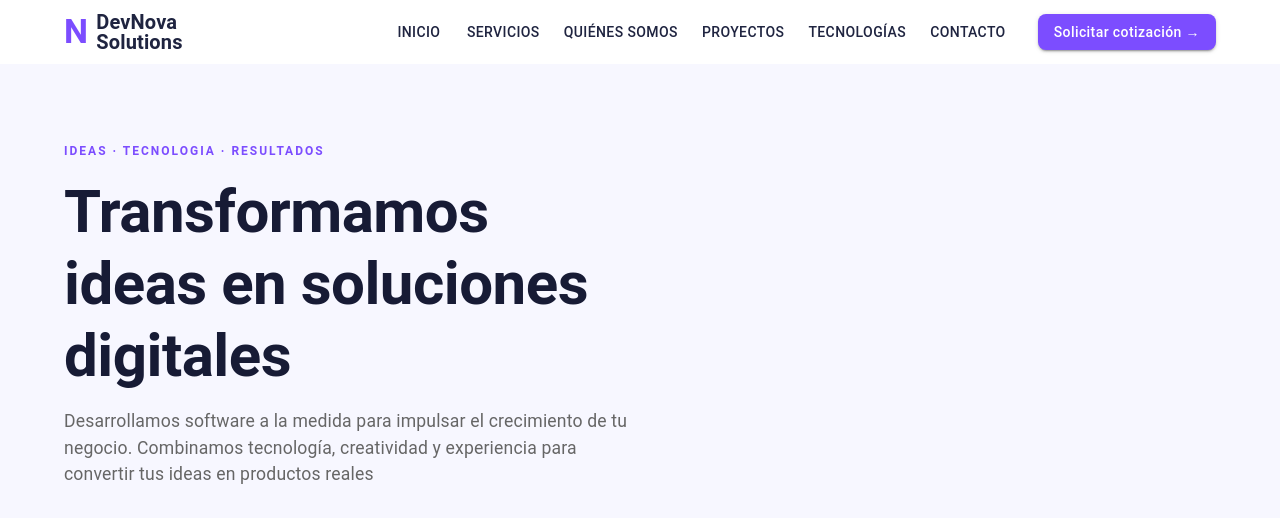
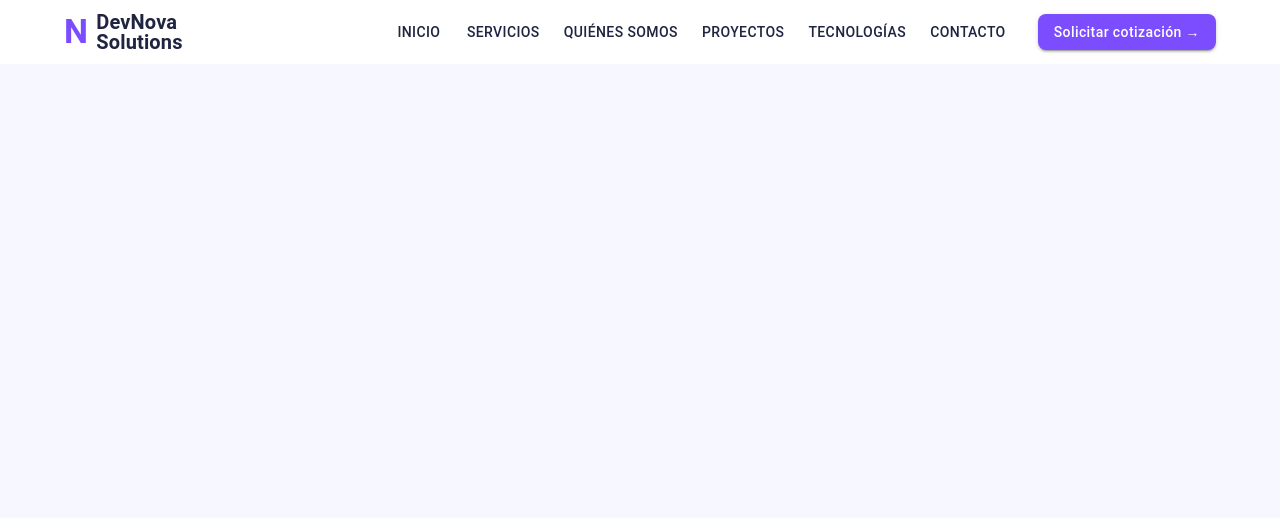
Before and after one commit to jessicahernandezt/dev-nova-solutions, a React (Vite) app: page / in a window 1280 px wide. Shown: the top 518 px of the page. Built offline with nearby package versions, Linux system fonts and the light colour scheme.

Commit message:
inicio de pagina experiencias

```diff
--- a/src/components/Hero.jsx
+++ b/src/components/Hero.jsx
@@ -18,36 +18,7 @@ function Hero() {
         >
 
             <Container maxWidth='lg'>
-                <Box
-                    sx={{
-                        display: 'flex',
-                        alignItems: 'center',
-                        gap: 6
-                    }}>
 
-                    <Box sx={{ width: '50%' }}>
-                        <Typography
-                            variant='overline'
-                            sx={{
-                                color: '#7c4dff',
-                                fontWeight: 'bold',
-                                letterSpacing: 2
-                            }}>
-
-                            IDEAS · TECNOLOGIA · RESULTADOS
-
-                        </Typography>
-
-                        <Typography
-                            variant='h2'
-                            sx={{ fontWeight: 'bold', color: '#171b35', mt: 1, mb: 2 }}
-                        >Transformamos ideas en soluciones digitales</Typography>
-
-                        <Typography
-                        sx={{color: '#666', fontSize: '1.1rem', mb:3}}
-                        >Desarrollamos software a la medida para impulsar el crecimiento de tu negocio. Combinamos tecnología, creatividad y experiencia para convertir tus ideas en productos reales</Typography>
-                    </Box>
-                </Box>
 
             </Container>
         </Box>
--- a/src/pages/Home.jsx
+++ b/src/pages/Home.jsx
@@ -1,21 +1,11 @@
 import Hero from '../components/Hero'
-import Servicios from '../components/Servicios'
-import QuienesSomos from '../components/QuienesSomos'
-import Proyectos from '../components/Proyectos'
-import Tecnologias from '../components/Tecnologias'
-import Experiencia from '../components/Experiencia'
-import Contacto from '../components/Contacto'
+
 
 function Home() {
   return (
     <>
       <Hero />
-      <Servicios />
-      <QuienesSomos />
-      <Proyectos />
-      <Tecnologias />
-      <Experiencia />
-      <Contacto />
+
     </>
   )
 }
```
